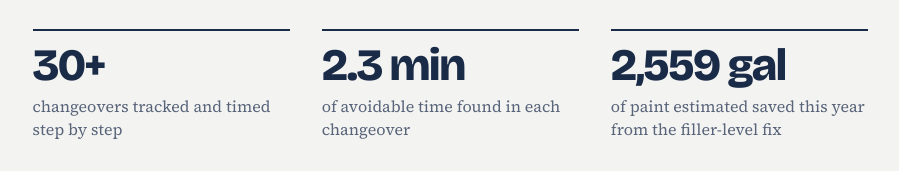
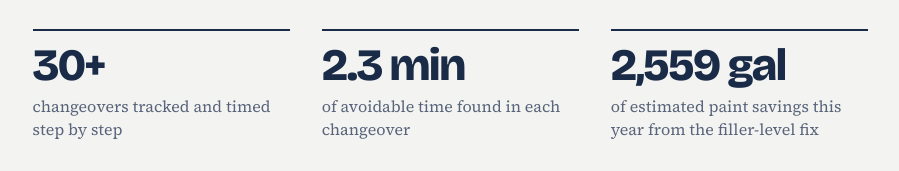
Before and after one commit to cjherman16/cjherman16.github.io, a plain HTML site: page index.html in a window 1280 px wide. Shown: the part 1856-2027 px from the top of the page, without its empty margins (361-1260 px from the left). Drawn offline with nearby package versions, Linux system fonts and the light colour scheme.

Commit message:
Reword savings estimate
Co-Authored-By: Claude Opus 5.5 <noreply@anthropic.com>
Claude-Session: https://claude.ai/code/session_01Hi9Y9QL7hpsvvWWtWZmxuF

```diff
--- a/index.html
+++ b/index.html
@@ -116,7 +116,7 @@
             <dl class="results">
               <div><dt>30+</dt><dd>changeovers tracked and timed step by step</dd></div>
               <div><dt>2.3 min</dt><dd>of avoidable time found in each changeover</dd></div>
-              <div><dt>2,559 gal</dt><dd>of paint estimated saved this year from the filler-level fix</dd></div>
+              <div><dt>2,559 gal</dt><dd>of estimated paint savings this year from the filler-level fix</dd></div>
             </dl>
             <ul class="findings">
               <li><strong>Task order.</strong> Operators were changing labels, cleaning filler heads and zeroing scales while time-critical steps waited. I rewrote the SOP so independent tasks happen during downtime and the critical path comes first.</li>
```
